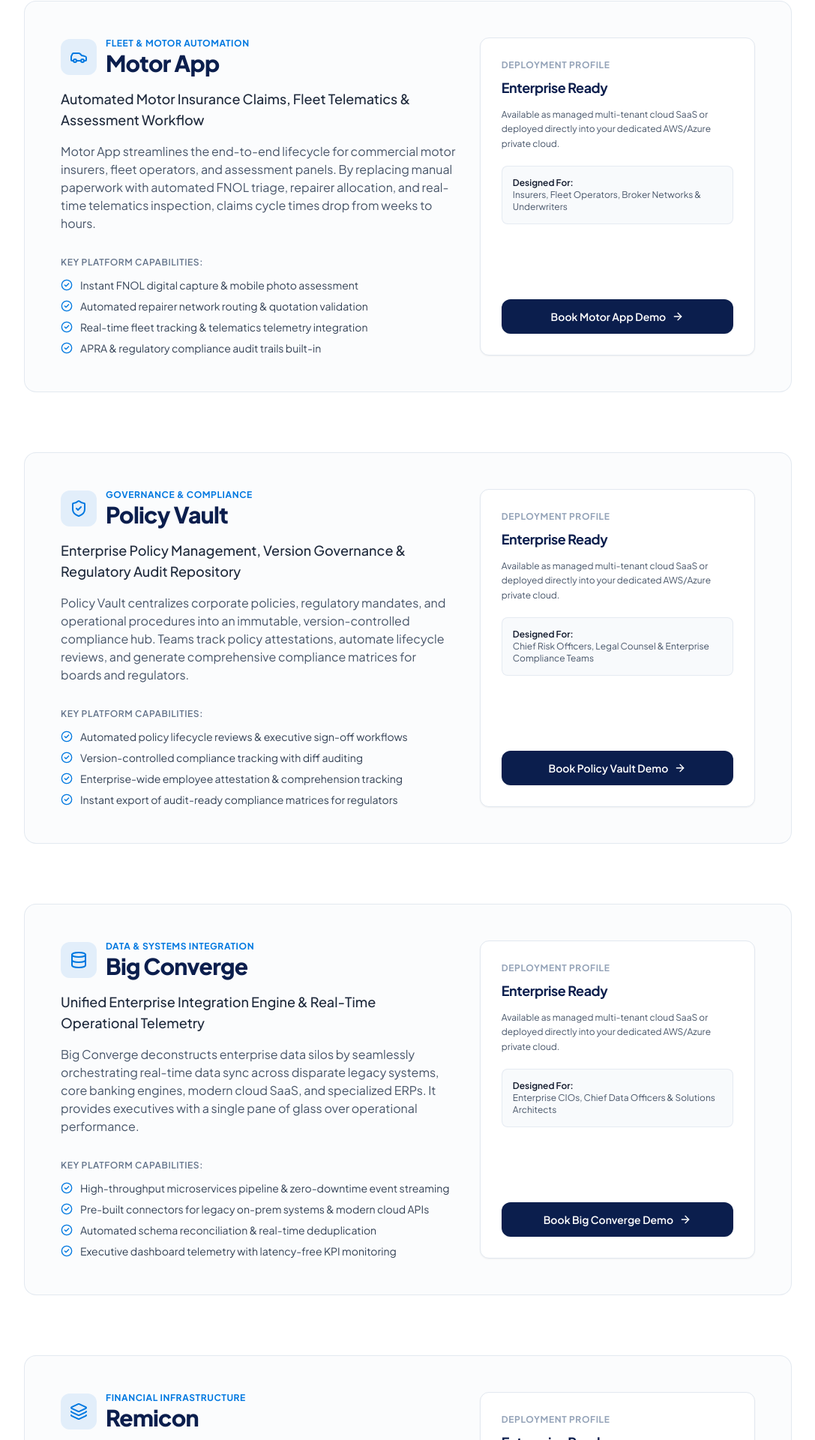
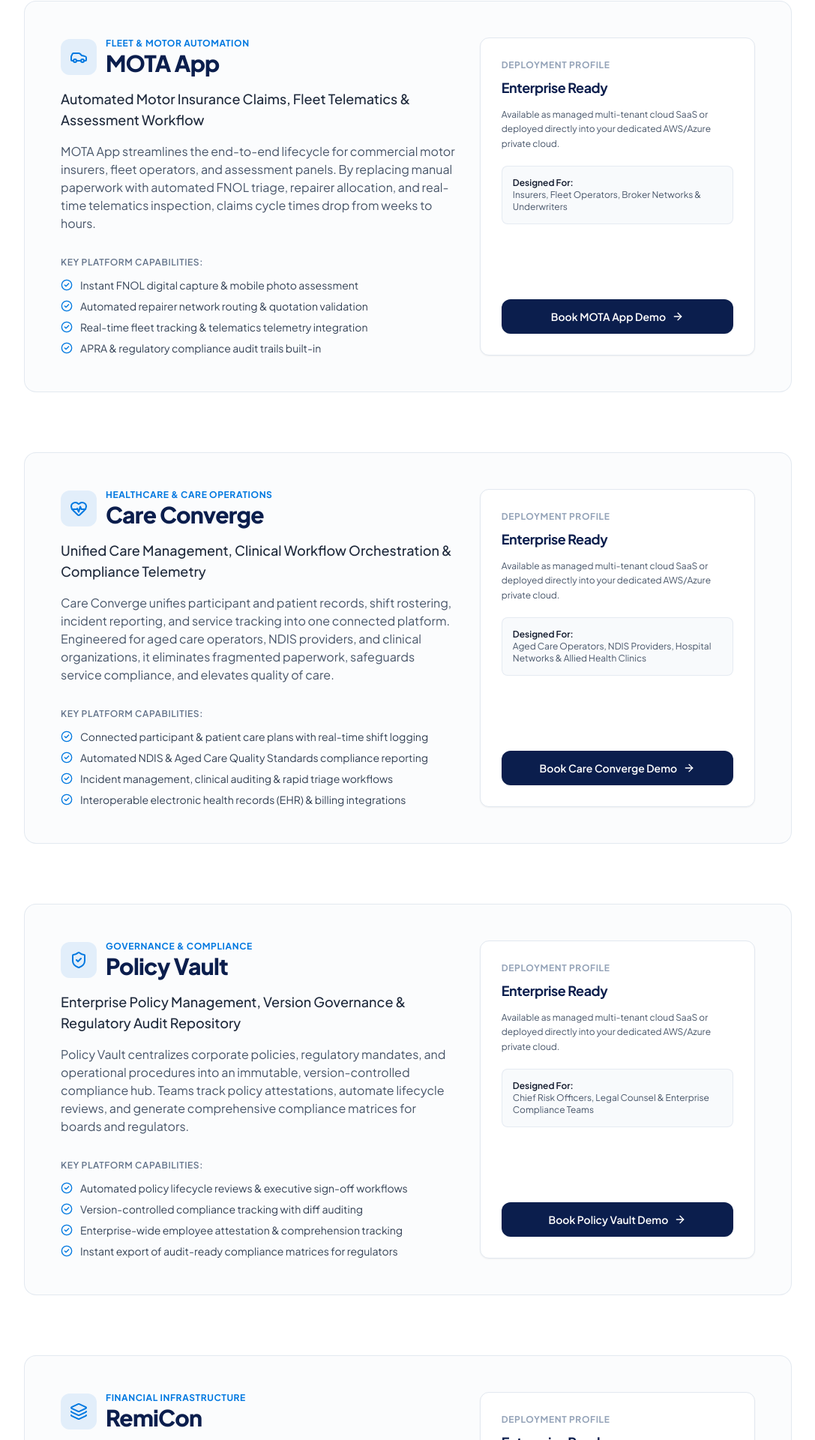
Before and after one commit to https-william/convergetec, a React (Vite) app: page /products in a window 1280 px wide. Shown: the part 774-2694 px from the top of the page at 75% size, without its empty margins (96-1183 px from the left). Built offline with nearby package versions, Linux system fonts and the light colour scheme.

Commit message:
fix: update product list to MOTA App, Care Converge, Policy Vault, and RemiCon per leadership specification

```diff
--- a/src/components/ContactFormFallback.tsx
+++ b/src/components/ContactFormFallback.tsx
@@ -1,4 +1,5 @@
-import { useState } from 'react';
+import { useState, useEffect } from 'react';
+import { useSearchParams } from 'react-router-dom';
 import { Send, CheckCircle2 } from 'lucide-react';
 import Button from './Button';
 
@@ -7,10 +8,19 @@
   'Custom Software & Cloud Systems',
   'Workforce Capability Academy',
   'Fractional Leadership & Talent',
+  'Product Demonstration',
   'Product Partnership / Joint Venture',
 ];
 
+const productMap: Record<string, string> = {
+  'mota-app': 'MOTA App',
+  'care-converge': 'Care Converge',
+  'policy-vault': 'Policy Vault',
+  'remicon': 'RemiCon',
+};
+
 export default function ContactFormFallback() {
+  const [searchParams] = useSearchParams();
   const [submitted, setSubmitted] = useState(false);
   const [selectedTopic, setSelectedTopic] = useState(topics[0]);
   const [formData, setFormData] = useState({
@@ -19,6 +29,18 @@
     company: '',
     message: '',
   });
+
+  useEffect(() => {
+    const productParam = searchParams.get('product');
+    if (productParam && productMap[productParam]) {
+      const productName = productMap[productParam];
+      setSelectedTopic('Product Demonstration');
+      setFormData((prev) => ({
+        ...prev,
+        message: prev.message || `We would like to request an executive demonstration and discovery session for ${productName}.`,
+      }));
+    }
+  }, [searchParams]);
 
   const handleSubmit = (e: React.FormEvent) => {
     e.preventDefault();
--- a/src/components/Navbar.tsx
+++ b/src/components/Navbar.tsx
@@ -18,10 +18,10 @@
 ];
 
 const productLinks = [
-  { name: 'Motor App', desc: 'Automated motor claims, fleet telematics & assessment', path: '/products#motor-app' },
+  { name: 'MOTA App', desc: 'Automated motor claims, fleet telematics & assessment', path: '/products#mota-app' },
+  { name: 'Care Converge', desc: 'Unified care management & clinical compliance workflow', path: '/products#care-converge' },
   { name: 'Policy Vault', desc: 'Enterprise compliance repository & policy governance', path: '/products#policy-vault' },
-  { name: 'Big Converge', desc: 'Unified real-time data pipeline & integration engine', path: '/products#big-converge' },
-  { name: 'Remicon', desc: 'Automated high-volume remittance & ledger reconciliation', path: '/products#remicon' },
+  { name: 'RemiCon', desc: 'Automated high-volume remittance & ledger reconciliation', path: '/products#remicon' },
 ];
 
 export default function Navbar() {
--- a/src/pages/Products.tsx
+++ b/src/pages/Products.tsx
@@ -1,16 +1,16 @@
 import { motion } from 'framer-motion';
 import SEO from '../components/SEO';
 import Button from '../components/Button';
-import { Car, ShieldCheck, Database, Layers, ArrowRight, Sparkles, CheckCircle2 } from 'lucide-react';
+import { Car, ShieldCheck, HeartPulse, Layers, ArrowRight, Sparkles, CheckCircle2 } from 'lucide-react';
 
 const products = [
   {
-    id: 'motor-app',
-    name: 'Motor App',
+    id: 'mota-app',
+    name: 'MOTA App',
     category: 'Fleet & Motor Automation',
     tagline: 'Automated Motor Insurance Claims, Fleet Telematics & Assessment Workflow',
     description:
-      'Motor App streamlines the end-to-end lifecycle for commercial motor insurers, fleet operators, and assessment panels. By replacing manual paperwork with automated FNOL triage, repairer allocation, and real-time telematics inspection, claims cycle times drop from weeks to hours.',
+      'MOTA App streamlines the end-to-end lifecycle for commercial motor insurers, fleet operators, and assessment panels. By replacing manual paperwork with automated FNOL triage, repairer allocation, and real-time telematics inspection, claims cycle times drop from weeks to hours.',
     icon: Car,
     capabilities: [
       'Instant FNOL digital capture & mobile photo assessment',
@@ -19,6 +19,22 @@
       'APRA & regulatory compliance audit trails built-in',
     ],
     idealFor: 'Insurers, Fleet Operators, Broker Networks & Underwriters',
+  },
+  {
+    id: 'care-converge',
+    name: 'Care Converge',
+    category: 'Healthcare & Care Operations',
+    tagline: 'Unified Care Management, Clinical Workflow Orchestration & Compliance Telemetry',
+    description:
+      'Care Converge unifies participant and patient records, shift rostering, incident reporting, and service tracking into one connected platform. Engineered for aged care operators, NDIS providers, and clinical organizations, it eliminates fragmented paperwork, safeguards service compliance, and elevates quality of care.',
+    icon: HeartPulse,
+    capabilities: [
+      'Connected participant & patient care plans with real-time shift logging',
+      'Automated NDIS & Aged Care Quality Standards compliance reporting',
+      'Incident management, clinical auditing & rapid triage workflows',
+      'Interoperable electronic health records (EHR) & billing integrations',
+    ],
+    idealFor: 'Aged Care Operators, NDIS Providers, Hospital Networks & Allied Health Clinics',
   },
   {
     id: 'policy-vault',
@@ -37,28 +53,12 @@
     idealFor: 'Chief Risk Officers, Legal Counsel & Enterprise Compliance Teams',
   },
   {
-    id: 'big-converge',
-    name: 'Big Converge',
-    category: 'Data & Systems Integration',
-    tagline: 'Unified Enterprise Integration Engine & Real-Time Operational Telemetry',
-    description:
-      'Big Converge deconstructs enterprise data silos by seamlessly orchestrating real-time data sync across disparate legacy systems, core banking engines, modern cloud SaaS, and specialized ERPs. It provides executives with a single pane of glass over operational performance.',
-    icon: Database,
-    capabilities: [
-      'High-throughput microservices pipeline & zero-downtime event streaming',
-      'Pre-built connectors for legacy on-prem systems & modern cloud APIs',
-      'Automated schema reconciliation & real-time deduplication',
-      'Executive dashboard telemetry with latency-free KPI monitoring',
-    ],
-    idealFor: 'Enterprise CIOs, Chief Data Officers & Solutions Architects',
-  },
-  {
     id: 'remicon',
-    name: 'Remicon',
+    name: 'RemiCon',
     category: 'Financial Infrastructure',
     tagline: 'Automated High-Volume Remittance Routing & Financial Ledger Reconciliation',
     description:
-      'Remicon is the institutional engine for reconciling millions of transaction lines across multi-currency bank feeds, payment gateways, and balance sheet accounts. It automates 99.4% of exception handling, eliminating manual spreadsheet matching and balance discrepancies.',
+      'RemiCon is the institutional engine for reconciling millions of transaction lines across multi-currency bank feeds, payment gateways, and balance sheet accounts. It automates 99.4% of exception handling, eliminating manual spreadsheet matching and balance discrepancies.',
     icon: Layers,
     capabilities: [
       'Sub-second matching engine for high-volume banking & card feeds',
@@ -75,7 +75,7 @@
     <>
       <SEO
         title="Our Products | Enterprise Software Platforms | ConvergeTec"
-        description="Explore ConvergeTec's proprietary enterprise software platforms: Motor App, Policy Vault, Big Converge, and Remicon."
+        description="Explore ConvergeTec's proprietary enterprise software platforms: MOTA App, Care Converge, Policy Vault, and RemiCon."
         path="/products"
       />
 
```
